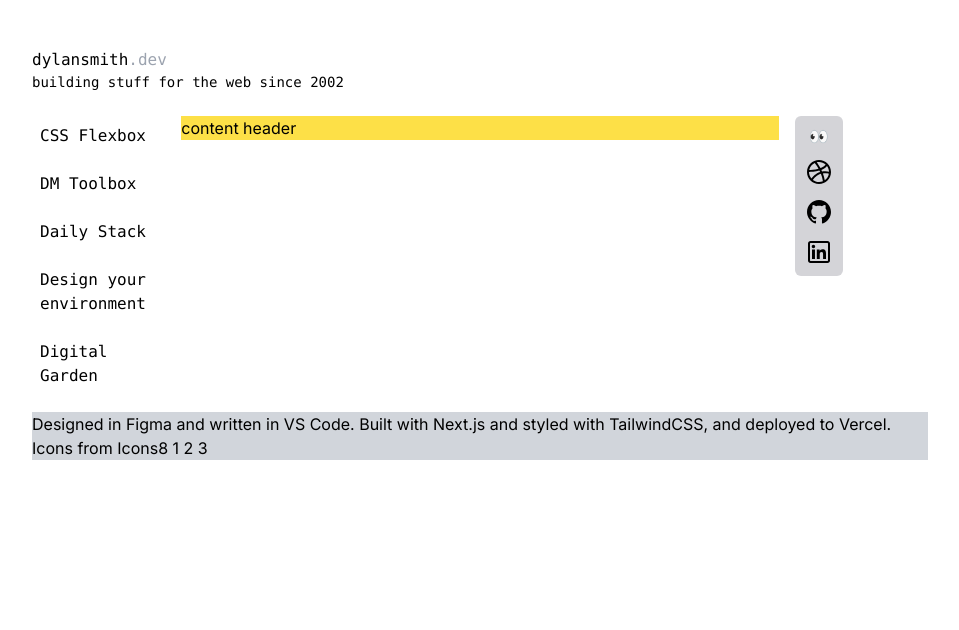
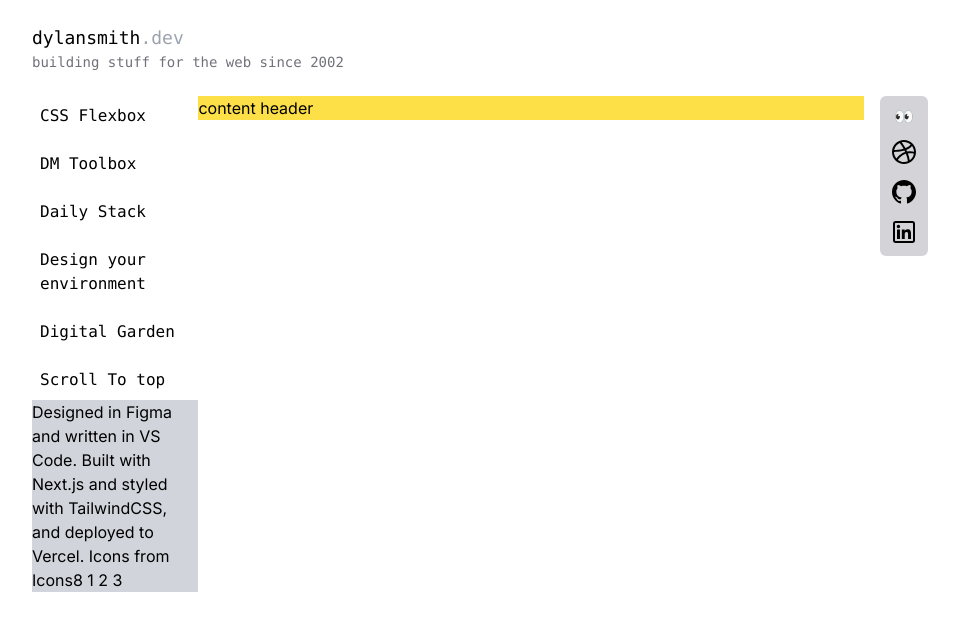
Before and after one commit to dylpckl/dsdev, a Next.js app: page / in a window 1280 px wide. Shown: the top 630 px of the page, without its empty margins (160-1119 px from the left). Built offline with nearby package versions, Linux system fonts and the light colour scheme.

Commit message:
layout updates

```diff
--- /dev/null
+++ b/components/ScrollToTop.tsx
@@ -0,0 +1,15 @@
+"use client";
+import { useRef } from "react";
+
+const scrollToTop = () => {
+  window.scrollTo({
+    top: 0,
+    behavior: "smooth",
+  });
+};
+
+const ScrollToTop = () => {
+  return <button onClick={scrollToTop}>scroll</button>;
+};
+
+export default ScrollToTop;
--- /dev/null
+++ b/posts/Scroll To top.md
@@ -0,0 +1,6 @@
+---
+dateCreated: 2023-08-04 16:41
+tags: react webdev
+---
+
+this is how I made the scroll to top button!
--- a/src/app/layout.tsx
+++ b/src/app/layout.tsx
@@ -8,6 +8,7 @@ import PostPreview from "../../components/PostPreview";
 import dribbbleIcon from "../../public/icons8-dribbble.svg";
 import githubIcon from "../../public/icons8-github.svg";
 import linkedInIcon from "../../public/icons8-linkedin.svg";
+import ScrollToTop from "../../components/ScrollToTop";
 
 const inter = Inter({ subsets: ["latin"] });
 
@@ -30,80 +31,61 @@ export default function RootLayout({
   ));
 
   const header = (
-    <header className="w-full col-span-3 row-span-1 font-mono mb-6 flex flex-col">
+    <header className="col-span-3 font-mono mb-6 flex flex-col h-fit">
       <Link href="/">
-        <div className="flex">
+        <div className="flex text-lg">
           <span>dylansmith</span>
           <span className="text-gray-400">.dev</span>
         </div>
       </Link>
 
-      <span className=" text-sm font-mono">
+      <span className="text-sm text-zinc-500 font-mono">
         building stuff for the web since 2002
       </span>
     </header>
   );
 
   const footer = (
-    <footer className="bg-gray-300 text-black col-span-3 row-start-3 mt-4">
+    <footer className="bg-gray-300 text-black col-span-1 h-fit self-end">
       Designed in Figma and written in VS Code. Built with Next.js and styled
-      with TailwindCSS, and deployed to Vercel.
+      with TailwindCSS, and deployed to Vercel. Icons from{" "}
+      <a
+        target="_blank"
+        href="https://icons8.com"
+      >
+        Icons8
+      </a>{" "}
+      <a
+        target="_blank"
+        href="https://icons8.com/icon/16154/dribbble"
+      >
+        1
+      </a>{" "}
+      <a
+        target="_blank"
+        href="https://icons8.com/icon/16318/github"
+      >
+        2
+      </a>{" "}
+      <a
+        target="_blank"
+        href="https://icons8.com/icon/16166/linkedin"
+      >
+        3
+      </a>{" "}
     </footer>
   );
 
   const nav = (
-    <nav className=" col-span-1 row-start-2 flex flex-col gap-4 min-w-[25%] text-black">
-      <ul></ul>
-      {/* {postPreviews} */}
+    <nav className="col-span-1 flex flex-col gap-2 min-w-[25%] text-black">
+      {postPreviews}
     </nav>
   );
 
-  const connect = (
-    <div className="bg-teal-300 flex text-black flex-col h-fit">
-      <span>👀</span>
-      <a href="https://dribbble.com/dylpckl">dribbble</a>
-      <a href="https://github.com/dylpckl">github</a>
-      <a href="https://www.linkedin.com/in/dylanjbsmith/">linkedin</a>
-    </div>
-  );
-
-  return (
-    <html
-      lang="en"
-      className={`${inter.className} mx-48 py-12 overflow-hidden`}
-    >
-      {/* <body className="flex flex-col justify-between">
-        {header}
-        <div className="flex flex-col ">
-          <div className="flex h-[80vh] ">
-            {nav}
-            {children}
-            {connect}
-          </div>
-        </div>
-        {footer}
-      </body> */}
-      <body className="grid grid-cols-[1fr,4fr,1fr] auto-rows-min h-screen">
-        <header className="col-span-3 font-mono mb-6 flex flex-col h-fit">
-          <Link href="/">
-            <div className="flex">
-              <span>dylansmith</span>
-              <span className="text-gray-400">.dev</span>
-            </div>
-          </Link>
-
-          <span className=" text-sm font-mono">
-            building stuff for the web since 2002
-          </span>
-        </header>
-
-        <nav className="col-span-1 row-start-2 flex flex-col gap-2 min-w-[25%] text-black">
-          {postPreviews}
-        </nav>
-
-        {children}
-
-        <div className="ml-4 bg-zinc-300 rounded-md flex text-black flex-col gap-2 p-2 w-fit h-fit items-center">
+  const social = (
+    <div className="flex flex-col justify-between">
+      {/* Social */}
+      <div className="ml-4 bg-zinc-300 rounded-md flex text-black flex-col gap-2 p-2 items-center">
         <span>👀</span>
         <a
           href="https://dribbble.com/dylpckl"
@@ -136,34 +118,24 @@ export default function RootLayout({
         </a>
       </div>
 
-        <footer className="bg-gray-300 text-black col-span-3 h-fit self-end mt-4">
-          Designed in Figma and written in VS Code. Built with Next.js and
-          styled with TailwindCSS, and deployed to Vercel. Icons from{" "}
-          <a
-            target="_blank"
-            href="https://icons8.com"
+      {/* Jump to top */}
+      {/* <div className=" self-end">
+        <ScrollToTop />
+      </div> */}
+    </div>
+  );
+
+  return (
+    <html
+      lang="en"
+      className={`${inter.className} h-screen sm:mx-8 mx-16 xl:mx-48 py-6 overflow-hidden`}
     >
-            Icons8
-          </a>{" "}
-          <a
-            target="_blank"
-            href="https://icons8.com/icon/16154/dribbble"
-          >
-            1
-          </a>{" "}
-          <a
-            target="_blank"
-            href="https://icons8.com/icon/16318/github"
-          >
-            2
-          </a>{" "}
-          <a
-            target="_blank"
-            href="https://icons8.com/icon/16166/linkedin"
-          >
-            3
-          </a>{" "}
-        </footer>
+      <body className="grid grid-cols-[1fr,4fr] auto-rows-min auto-cols-max h-full">
+        {header}
+        {nav}
+        {children}
+        {social}
+        {footer}
       </body>
     </html>
   );
--- a/src/app/posts/[slug]/page.tsx
+++ b/src/app/posts/[slug]/page.tsx
@@ -1,3 +1,6 @@
+// 'use client'
+// import {useRef}
+
 import fs from "fs";
 import Markdown from "markdown-to-jsx";
 import matter from "gray-matter";
@@ -37,7 +40,11 @@ const PostPage = (props: any) => {
   const tags = post.data.tags;
   console.log(tags);
   return (
-    <div className="h-[80vh] overflow-y-auto p-2">
+    <div className="h-[80vh] overflow-y-auto px-2 flex flex-col min-w-full">
+      <div
+        className="sticky top-0 bg-zinc-200 rounded-md text-slate-800"
+        // ref={topRef}
+      >
         <h1 className="text-lg">{decodeURI(slug)}</h1>
         <p>{post.data.dateCreated}</p>
 
@@ -51,6 +58,8 @@ const PostPage = (props: any) => {
             </div>
           ))}
         </div>
+      </div>
+
       <article className="prose prose-slate">
         <Markdown>{post.content}</Markdown>
       </article>
```
Lines whose indentation alone changed are shown as unchanged.
